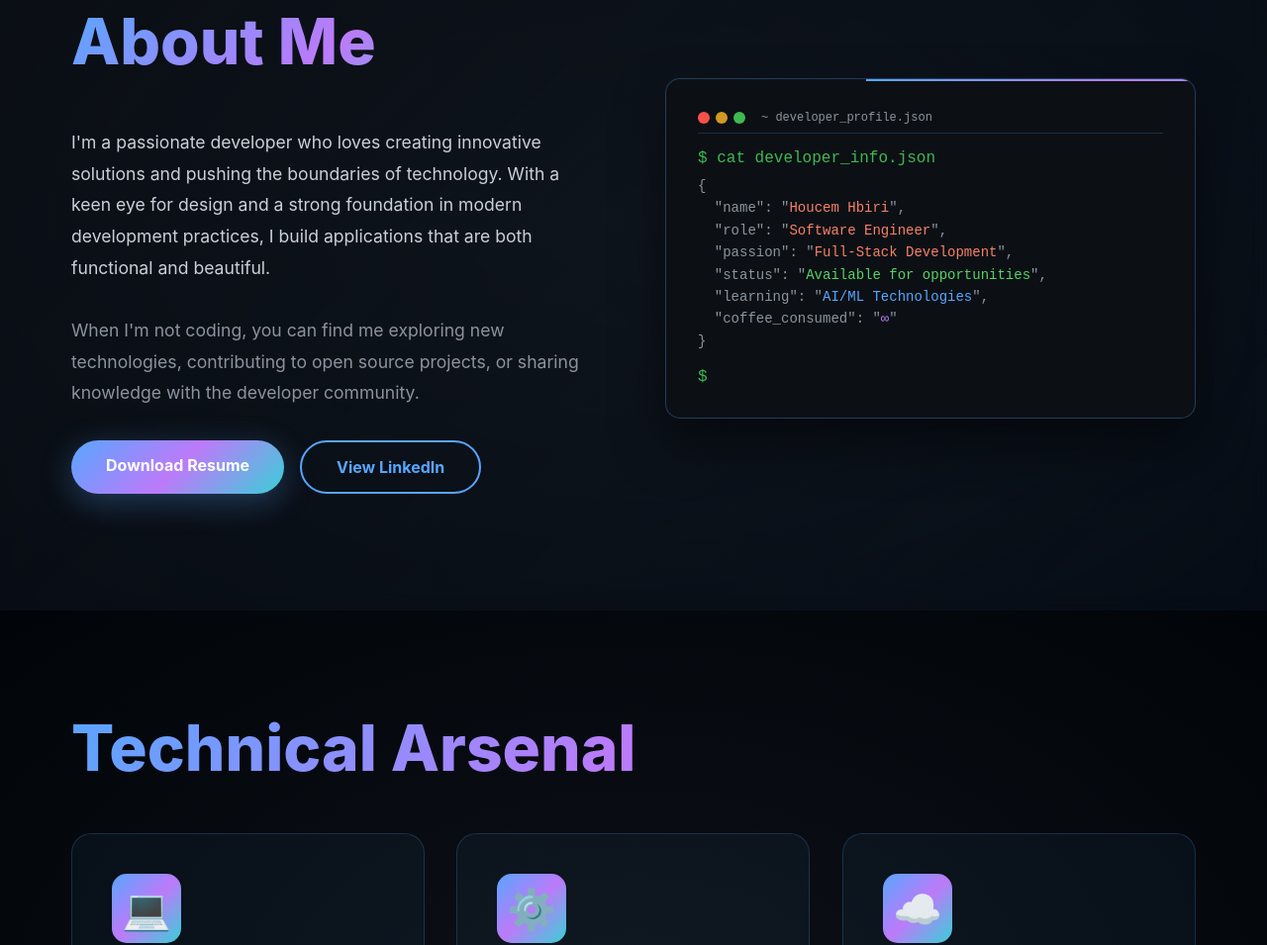
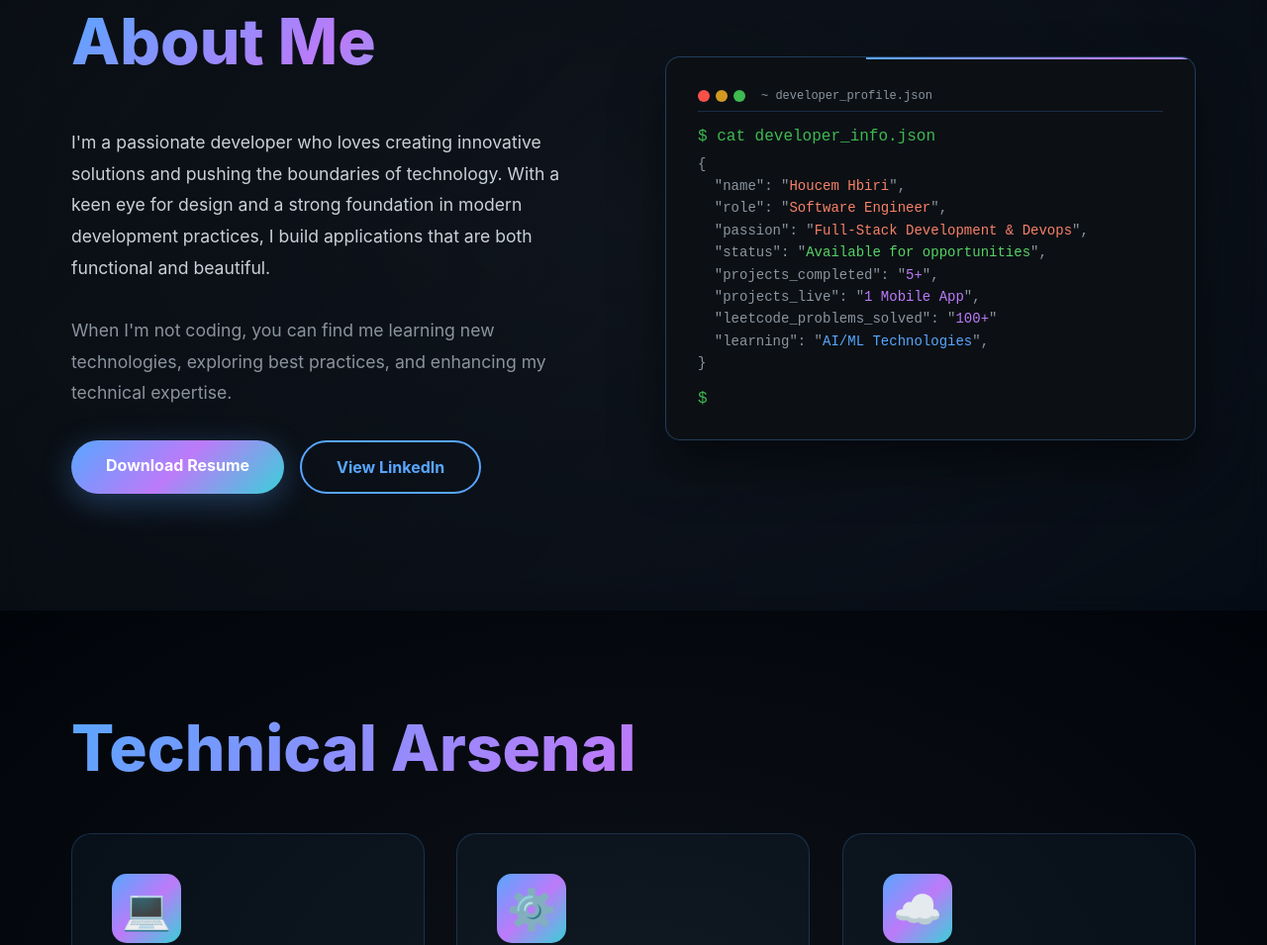
Before and after one commit to HoucemHb/portfolio, a plain HTML site: page index.html in a window 1280 px wide. Shown: the part 983-1938 px from the top of the page at 99% size. Drawn offline with Linux system fonts and the light colour scheme.

Commit message:
made some content changes

```diff
--- a/index.html
+++ b/index.html
@@ -2067,8 +2067,8 @@
                         development practices, I build applications that are both functional and beautiful.
                     </p>
                     <p style="margin-bottom: 2rem; font-size: 1.1rem; line-height: 1.8; color: #8b949e;">
-                        When I'm not coding, you can find me exploring new technologies, contributing to open source
-                        projects, or sharing knowledge with the developer community.
+                        When I'm not coding, you can find me learning new technologies, exploring best practices, and
+                        enhancing my technical expertise.
                     </p>
                     <div style="display: flex; gap: 1rem; flex-wrap: wrap;">
                         <a href="assets/pdfs/Houcem_Hbiri_Resume_EN.pdf" class="btn btn-primary"
@@ -2097,11 +2097,16 @@
                             {<br>
                             &nbsp;&nbsp;"name": "<span style="color: #f78166;">Houcem Hbiri</span>",<br>
                             &nbsp;&nbsp;"role": "<span style="color: #f78166;">Software Engineer</span>",<br>
-                            &nbsp;&nbsp;"passion": "<span style="color: #f78166;">Full-Stack Development</span>",<br>
+                            &nbsp;&nbsp;"passion": "<span style="color: #f78166;">Full-Stack Development &
+                                Devops</span>",<br>
                             &nbsp;&nbsp;"status": "<span style="color: #56d364;">Available for
                                 opportunities</span>",<br>
+                            &nbsp;&nbsp;"projects_completed": "<span style='color: #bc7af9;'>5+</span>",<br>
+                            &nbsp;&nbsp;"projects_live": "<span style='color: #bc7af9;'>1 Mobile App</span>",<br>
+                            &nbsp;&nbsp;"leetcode_problems_solved": "<span style='color: #bc7af9;'>100+</span>"<br>
                             &nbsp;&nbsp;"learning": "<span style="color: #58a6ff;">AI/ML Technologies</span>",<br>
-                            &nbsp;&nbsp;"coffee_consumed": "<span style="color: #bc7af9;">∞</span>"<br>
+
+
                             }
                         </div>
                         <div style="color: #3fb950; margin-top: 1rem;">$ <span
```
Also changed, not shown: 1 other file.
